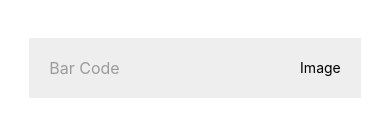
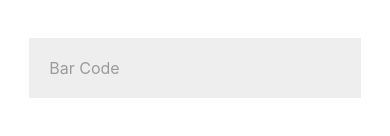
Before and after one commit to khaled-bissani/shelves-tracker, a React Native app in the folder supermarket-frontend/: screen /SingleItemView in a window 390 px wide. Shown: the part 652-788 px from the top of the page. Built offline with nearby package versions, Linux system fonts and the light colour scheme.

Commit message:
Frontend <> Supermarket frontend: adding image to the barcode section in the single item view profile

```diff
--- a/supermarket-frontend/src/pages/singleItemView/SingleItemView.js
+++ b/supermarket-frontend/src/pages/singleItemView/SingleItemView.js
@@ -26,7 +26,9 @@ const SingleItemView = () => {
                 </View>
                 <View style={styles.boxContainer}>
                     <Text style={styles.textElement}>Bar Code</Text>
-                    <Text>Image</Text>
+                    <View style={styles.barCodeContainer}>
+                        <Image style={styles.image} source={''}/>
+                    </View>
                 </View>
             </View>
         </View>
--- a/supermarket-frontend/src/pages/singleItemView/styles.js
+++ b/supermarket-frontend/src/pages/singleItemView/styles.js
@@ -55,5 +55,9 @@ export default StyleSheet.create({
     },
     value: {
         fontSize:fonts.text,
-    }
+    },
+    barCodeContainer: {
+        width: 80,
+        height:40,
+    },
 })
```
